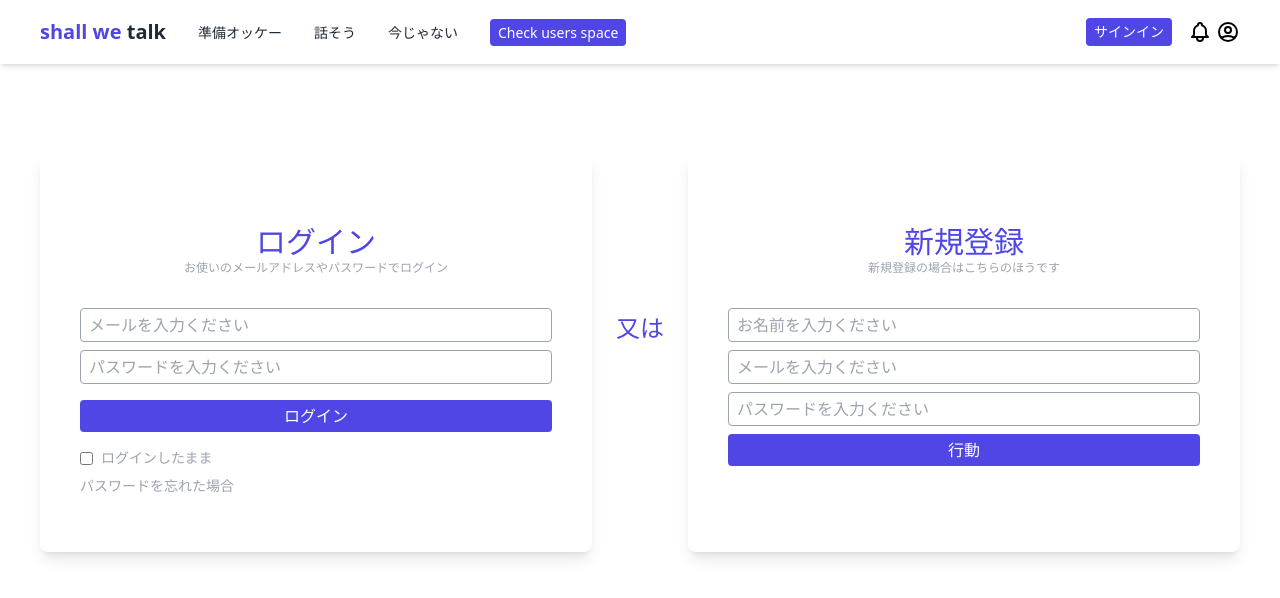
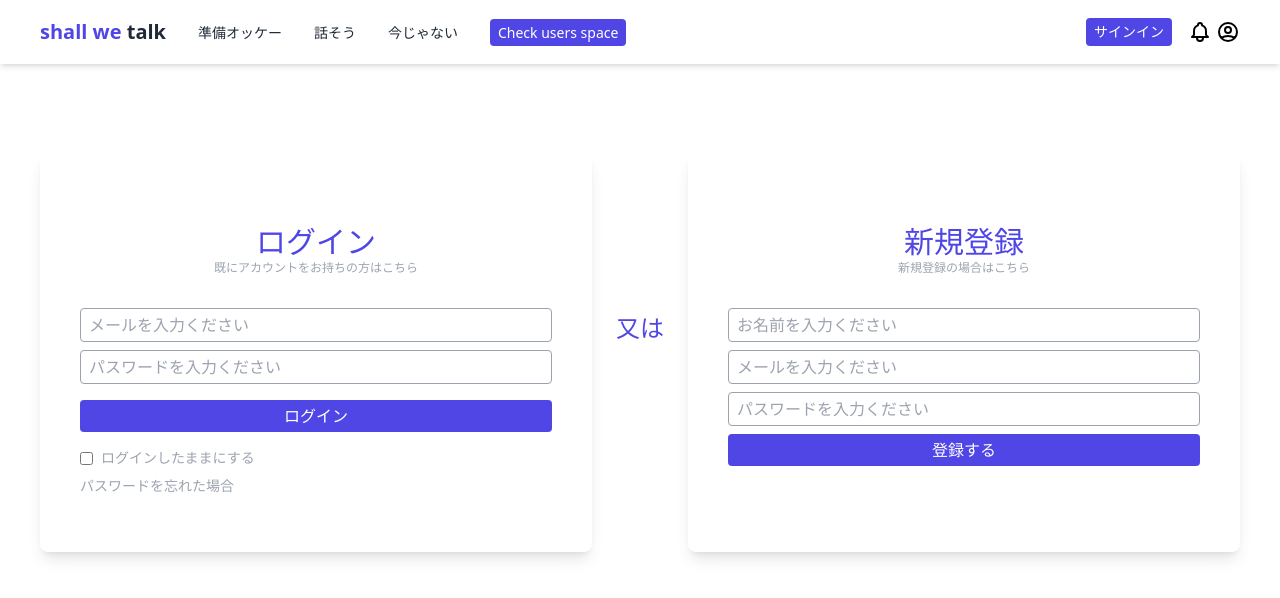
Before and after one commit to Meenachinmay/Shall-we-talk, a React (Create React App) app in the folder client/: page /login-register in a window 1280 px wide. Shown: the top 598 px of the page. Built offline with nearby package versions, Linux system fonts and the light colour scheme.

Commit message:
fixed some japanese for home and login page

```diff
--- a/client/src/pages/HomePage.jsx
+++ b/client/src/pages/HomePage.jsx
@@ -10,10 +10,10 @@ const HomePage = () => {
         <div className='h-screen bg-indigo-600'>
             <div className='flex flex-col justify-center items-center text-center p-4'>
                 <div className='text-lg sm:text-3xl mt-12 text-white text-clip text-center font-Poppins'>
-                shall we talk は、ためらうことなく人々とビジネス話をかけたい場合は、非常に役立つオンラインアプリケーションです。
+                『Shall We Talk』と共に、ビジネスの可能性を広げませんか？
                 </div>
                 <div className='text-xs sm:text-xl text-white w-3/4 sm:w-2/4 mt-4 font-Poppins'>
-                私はチャットアプリなくても、オフィスでもカフェでも、書店でも、周りの人と話を掛けるのを手伝いますよ。
+                SWTは、知らない方との会話を始めるあなたの最初の１歩を後押しするアプリケーションです。
                 </div>
                 <svg className='w-36 h-36 mt-8 sm:w-80 sm:h-80' id="Layer_1" data-name="Layer 1" xmlns="http://www.w3.org/2000/svg" viewBox="0 0 128 128"><title>b</title><path class="cls-1" d="M38.25061,95.66874l-.538-.08382-8.325-1.29719c.00978-.36373.01154-.7294-.01084-1.09945l-1.853-19.651A12.47555,12.47555,0,0,0,2.618,75.04135l1.853,19.65105a12.47248,12.47248,0,0,0,8.1381,10.9492,7.03976,7.03976,0,0,0,3.67135.77713l16.40576.67457v14.92746a4.79821,4.79821,0,0,0,9.59642,0v-21.643A4.76586,4.76586,0,0,0,38.25061,95.66874Z"/><circle class="cls-1" cx="15.99739" cy="45.83091" r="11.82984"/>
                     <path class="cls-1" d="M113.6807,61.83649a12.47552,12.47552,0,0,0-13.20445,11.70079l-1.853,19.651c-.02237.37006-.02062.73572-.01084,1.09945l-8.325,1.29719-.538.08382a4.76586,4.76586,0,0,0-4.03209,4.70906v21.643a4.79821,4.79821,0,0,0,9.59642,0V107.09331l16.40576-.67457a7.03976,7.03976,0,0,0,3.67135-.77713,12.47248,12.47248,0,0,0,8.1381-10.9492l1.853-19.65105A12.47552,12.47552,0,0,0,113.6807,61.83649Z"/>
@@ -22,7 +22,7 @@ const HomePage = () => {
                     <path class="cls-2" d="M61.18251,15.619A17.03949,17.03949,0,0,0,41.26577,26.44019c-.24817.69367-6.04011,15.53427-7.94944,20.425a.851.851,0,0,0,1.00533,1.13331l11.7415-3.02325A17.016,17.016,0,1,0,61.18251,15.619Z"/>
                     <path class="cls-2" d="M94.659,42.57863l-6.50693-13.666A19.10043,19.10043,0,1,0,53.83115,12.14735a20.25369,20.25369,0,0,1,4.92883-.244,14.92781,14.92781,0,0,1,25.2517,15.89507l-.55573.95244L88.105,38.51707c-3.044-.55444-7.25073-1.31646-10.95939-1.98852A20.1844,20.1844,0,0,1,75.82619,40.53c3.76465.68037,13.92887,2.52785,17.91334,3.25226A.85068.85068,0,0,0,94.659,42.57863Z"/>
                 </svg>
-                { !loadeduser.login ? <a href='/login-register' className='sm:w-2/5 text-sm sm:text-md mt-8 text-indigo-600 bg-white rounded py-2 px-2 cursor-pointer hover:bg-gray-100'>ご使用いただくように、ログイン又は新規アカウントでサインアップしてください。</a> : null }
+                { !loadeduser.login ? <a href='/login-register' className='sm:w-2/5 text-sm sm:text-md mt-8 text-indigo-600 bg-white rounded py-2 px-2 cursor-pointer hover:bg-gray-100'>ご使用いただくためには、ログイン、または新規アカウント登録が必要になります。</a> : null }
             </div>
         </div>
     )
--- a/client/src/pages/LoginRegister.jsx
+++ b/client/src/pages/LoginRegister.jsx
@@ -63,7 +63,7 @@ const LoginRegister = () => {
                 <div className='flex flex-grow flex-col mt-12 w-full sm:w-1/3 p-10 bg-white border-1 shadow-lg rounded-lg' style={{height: '400px'}}>
                     <div className='flex flex-col items-center justify-center pt-8 text-center'>
                         <h1 className='text-3xl text-indigo-600'>ログイン</h1>
-                        <span className='text-xs text-gray-400'>お使いのメールアドレスやパスワードでログイン</span>
+                        <span className='text-xs text-gray-400'>既にアカウントをお持ちの方はこちら</span>
                     </div>
                     <div className='flex flex-col mt-8 space-y-2'>
                         <div className='flex flex-col items-center justify-start space-x-2'>
@@ -78,7 +78,7 @@ const LoginRegister = () => {
                     </div>
                     <div className='flex items-center mt-4 space-x-2'>
                         <input type='checkbox' className='' onChange={(e) => setCheckBox(e.target.checked)}/>
-                        <span className='text-sm text-gray-400'>ログインしたまま</span>
+                        <span className='text-sm text-gray-400'>ログインしたままにする</span>
                     </div>
                     <a className='text-sm text-gray-400 mt-2 hover:underline cursor-pointer hover:text-indigo-600'>パスワードを忘れた場合</a>
                 </div>
@@ -89,7 +89,7 @@ const LoginRegister = () => {
                 <div className='flex flex-grow flex-col mt-12 w-full sm:w-2/6 p-10 bg-white border-1 shadow-lg rounded-lg' style={{height: '400px'}}>
                     <div className='flex flex-col items-center justify-center pt-8 text-center'>
                     <h1 className='text-3xl text-indigo-600'>新規登録</h1>
-                    <span className='text-xs text-gray-400'>新規登録の場合はこちらのほうです</span>
+                    <span className='text-xs text-gray-400'>新規登録の場合はこちら</span>
                     </div>
                     <div className='flex flex-col mt-8 space-y-2'>
                         <div className='flex flex-col items-center justify-start space-x-2'>
@@ -102,7 +102,7 @@ const LoginRegister = () => {
                             <input onChange={(e) => setPasswordRegister(e.target.value)} className='border border-gray-400 rounded focus:outline-none px-2 py-1 w-full' type="password" placeholder="パスワードを入力ください" required/>
                         </div>
                         <div onClick={handleRegister} className='bg-indigo-600 text-center p-1 mt-4 rounded text-white cursor-pointer hover:bg-indigo-400'>
-                            行動
+                            登録する
                         </div>
                     </div>
                 </div>
```
